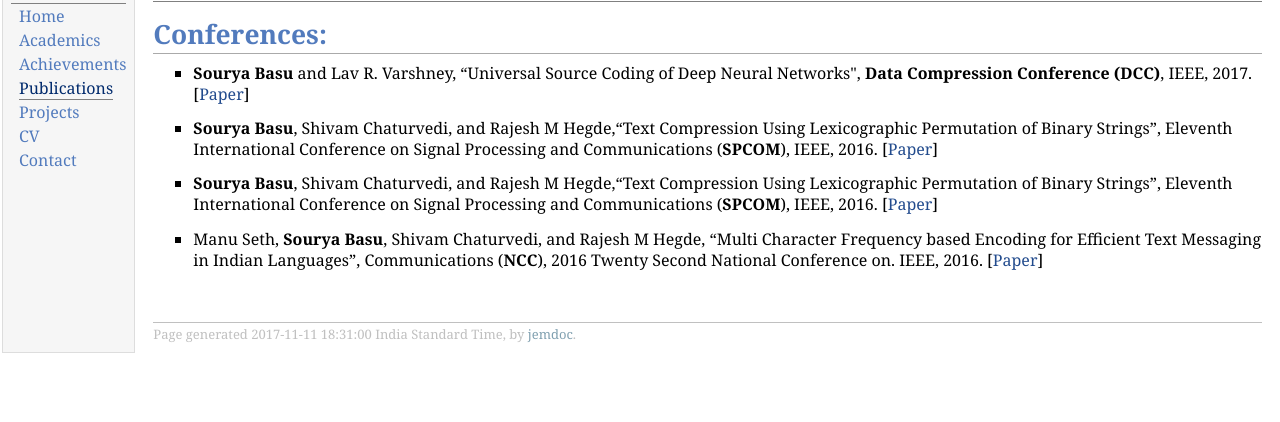
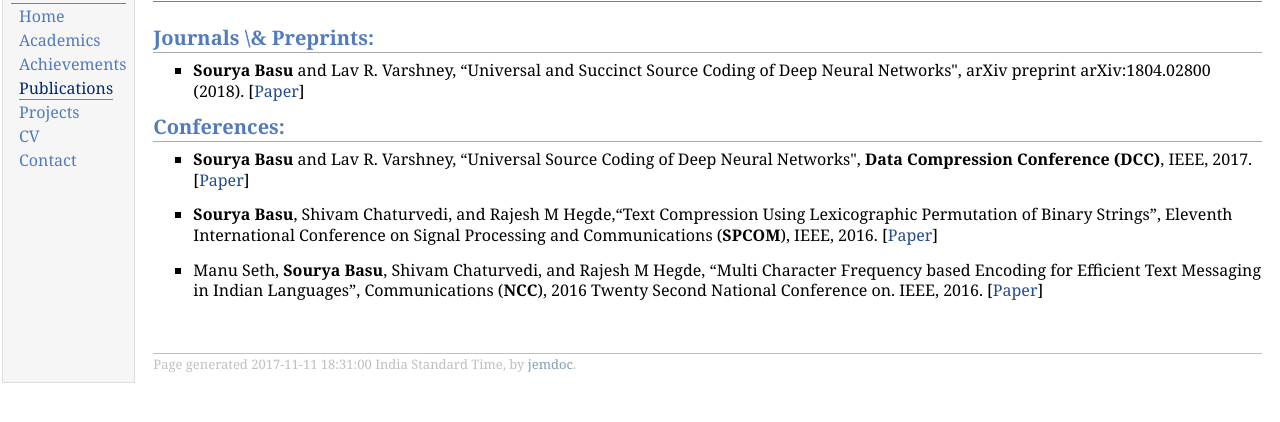
Before and after one commit to basusourya/basusourya.github.io, a plain HTML site: page publications.html in a window 1280 px wide. Shown: the part 48-470 px from the top of the page. Drawn offline with Linux system fonts and the light colour scheme.

Commit message:
Update publications.html

```diff
--- a/publications.html
+++ b/publications.html
@@ -26,15 +26,19 @@
 <h1>Publications</h1>
 </div>
 <div id="title">
-<h1>Conferences:</h1>
+<h2>Journals \& Preprints:</h2>
+</div>
+<ul>
+<li><p><b>Sourya Basu</b> and Lav R. Varshney, “Universal and Succinct Source Coding of Deep Neural Networks",
+arXiv preprint arXiv:1804.02800 (2018).   [<a href="https://arxiv.org/abs/1804.02800">Paper</a>]
+</li>
+</ul>
+<div id="title">
+<h2>Conferences:</h2>
 </div>
 <ul>
 <li><p><b>Sourya Basu</b> and Lav R. Varshney, “Universal Source Coding of Deep Neural Networks",
 <b>Data Compression Conference (DCC)</b>, IEEE, 2017.   [<a href="http://ieeexplore.ieee.org/abstract/document/7923644/">Paper</a>]
-</li>
-</ul>
-<ul>
-<li><p><b>Sourya Basu</b>, Shivam Chaturvedi, and Rajesh M Hegde,“Text Compression Using Lexicographic Permutation of Binary Strings”, Eleventh International Conference on Signal Processing and Communications (<b>SPCOM</b>), IEEE, 2016.    [<a href="http://ieeexplore.ieee.org/abstract/document/7746651/">Paper</a>]
 </li>
 </ul>
 <ul>
```
